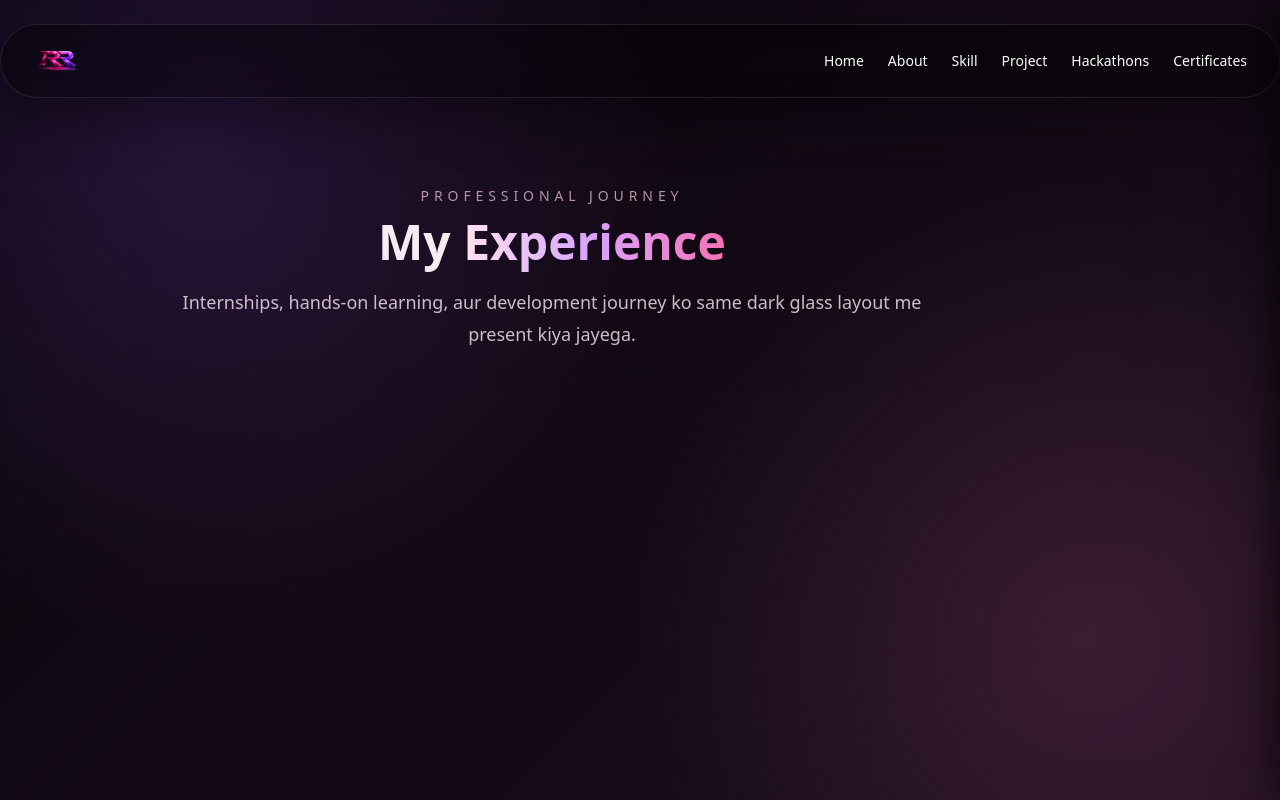
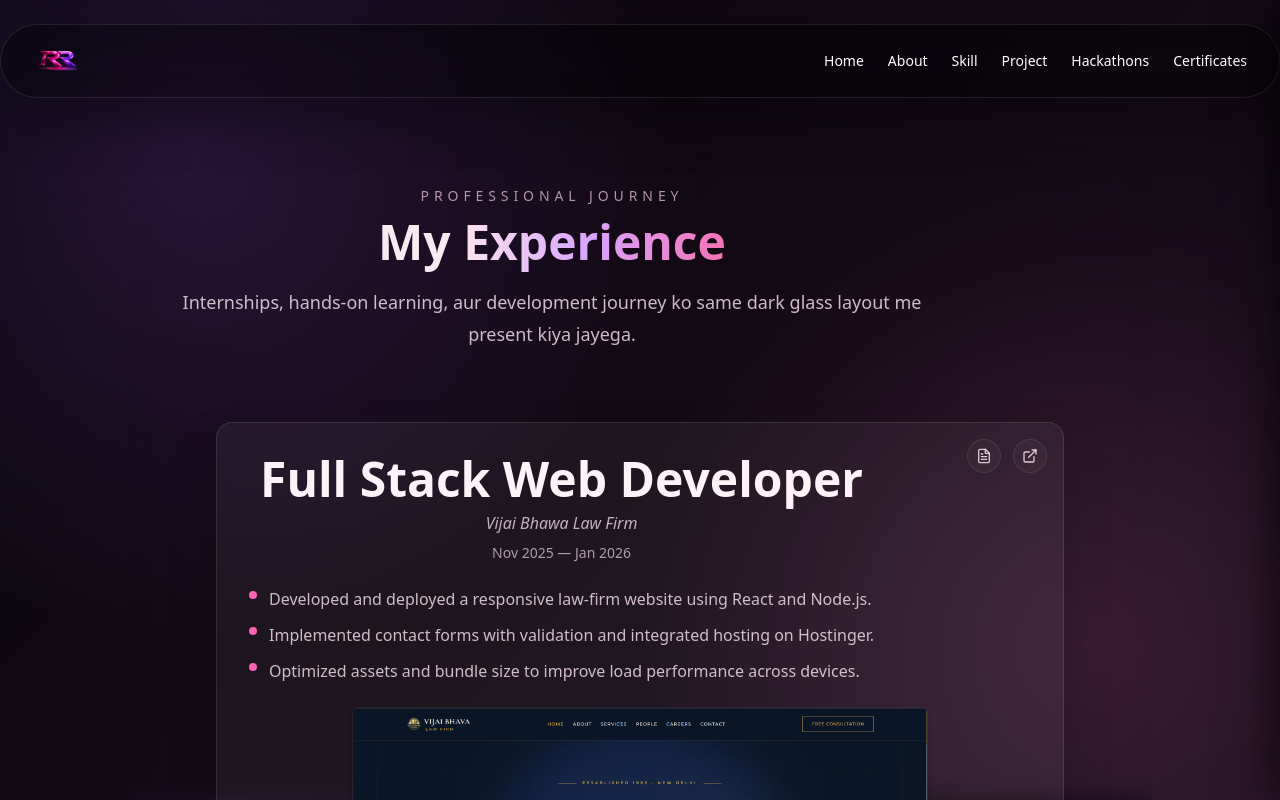
Before and after one commit to Rakhiraj1686/Portfolio, a React (Vite) app in the folder client/: page /experience in a window 1280 px wide. Shown: the top 800 px of the page. Built offline with nearby package versions, Linux system fonts and the light colour scheme.

Commit message:
feat: add Experience section with Vijai Bhawa details and image

```diff
--- a/client/src/components/Header.jsx
+++ b/client/src/components/Header.jsx
@@ -5,6 +5,7 @@ import { FaBars, FaXmark } from "react-icons/fa6";
 import { FiHome, FiAward, FiUser, FiTool } from "react-icons/fi";
 import { LuTrophy } from "react-icons/lu";
 import { FaRegFolder } from "react-icons/fa6";
+import { GoBriefcase } from "react-icons/go";
 
 
 const navLinks = [
@@ -14,6 +15,7 @@ const navLinks = [
   { to: "/project", label: "Project", icon: FaRegFolder },
   { to: "/hackathons", label: "Hackathons", icon: LuTrophy },
   { to: "/certificates", label: "Certificates", icon: FiAward },
+  // { to: "/experience", label: "Experience", icon: GoBriefcase }
 ];
 
 const Header = () => {
--- a/client/src/pages/Experience.jsx
+++ b/client/src/pages/Experience.jsx
@@ -1,14 +1,77 @@
 import React from "react";
 
 import PageShell from "../components/PageShell";
+import vijaiImg from "../assets/Experience/vijai-bhawa.png";
+import { FiFileText, FiExternalLink } from "react-icons/fi";
 
 const Experience = () => {
   return (
     <PageShell
       eyebrow="Professional Journey"
-      title={<>My <span className="portfolio-name">Experience</span></>}
+      title={
+        <>
+          My <span className="portfolio-name">Experience</span>
+        </>
+      }
       description="Internships, hands-on learning, aur development journey ko same dark glass layout me present kiya jayega."
-    />
+    >
+      <div className="mx-auto max-w-4xl px-4 sm:px-6 py-8">
+        <article className="relative rounded-2xl border border-white/10 bg-white/5 backdrop-blur-md p-6 sm:p-8 shadow-[0_24px_50px_rgba(5,3,7,0.18)] overflow-hidden">
+            <div className="absolute top-4 right-4 hidden sm:flex gap-3">
+            <a href="#" title="Case study (placeholder)" className="p-2 rounded-full bg-white/3 border border-white/8 text-pink-100/85 hover:bg-white/5">
+              <FiFileText />
+            </a>
+            <a href="#" title="Live site (placeholder)" className="p-2 rounded-full bg-white/3 border border-white/8 text-pink-100/85 hover:bg-white/5">
+              <FiExternalLink />
+            </a>
+          </div>
+
+          <div className="flex flex-col gap-6 items-start">
+            <div className="flex-1">
+              <h2 className="text-2xl sm:text-3xl md:text-4xl lg:text-5xl font-bold text-pink-50">Full Stack Web Developer</h2>
+              <p className="italic text-sm sm:text-base text-pink-100/75 mt-2">Vijai Bhawa Law Firm</p>
+              <p className="mt-2 text-sm text-pink-100/65">Nov 2025 — Jan 2026</p>
+
+              <ul className="mt-6 space-y-3">
+                <li className="flex items-start gap-3">
+                  <span className="mt-1 h-2 w-2 rounded-full bg-pink-400" />
+                  <span className="text-pink-100/80">Developed and deployed a responsive law-firm website using React and Node.js.</span>
+                </li>
+                <li className="flex items-start gap-3">
+                  <span className="mt-1 h-2 w-2 rounded-full bg-pink-400" />
+                  <span className="text-pink-100/80">Implemented contact forms with validation and integrated hosting on Hostinger.</span>
+                </li>
+                <li className="flex items-start gap-3">
+                  <span className="mt-1 h-2 w-2 rounded-full bg-pink-400" />
+                  <span className="text-pink-100/80">Optimized assets and bundle size to improve load performance across devices.</span>
+                </li>
+              </ul>
+
+              {/* <div className="mt-6 flex flex-wrap gap-2">
+                {[
+                  "HTML",
+                  "CSS",
+                  "JavaScript",
+                  "React.js",
+                  "Node.js",
+                  "Responsive Design",
+                  "Deployment",
+                  "Hostinger",
+                  "Git & GitHub",
+                ].map((s) => (
+                  <span key={s} className="text-sm px-3 py-1 rounded-full bg-white/3 border border-white/5 text-pink-100/85">{s}</span>
+                ))}
+              </div> */}
+
+            </div>
+
+            <div className="w-full flex justify-center">
+              <img src={vijaiImg} alt="Vijai Bhawa website" className="w-full sm:w-auto max-w-xl h-auto object-cover rounded-md border border-white/5 shadow-md" />
+            </div>
+          </div>
+        </article>
+      </div>
+    </PageShell>
   );
 };
 
```
Also changed, not shown: client/src/assets/Experience/vijai-bhawa.png (added).
